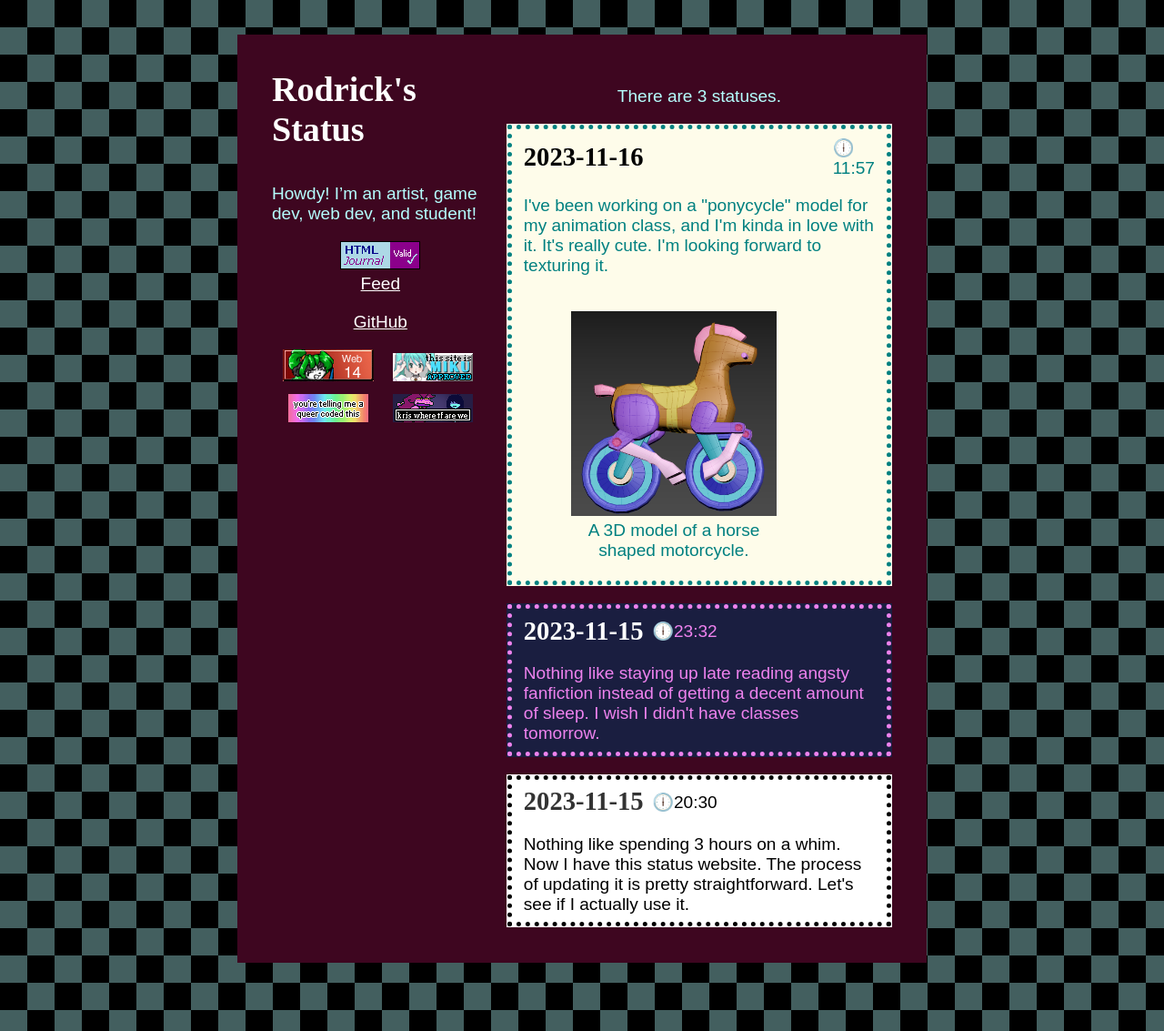
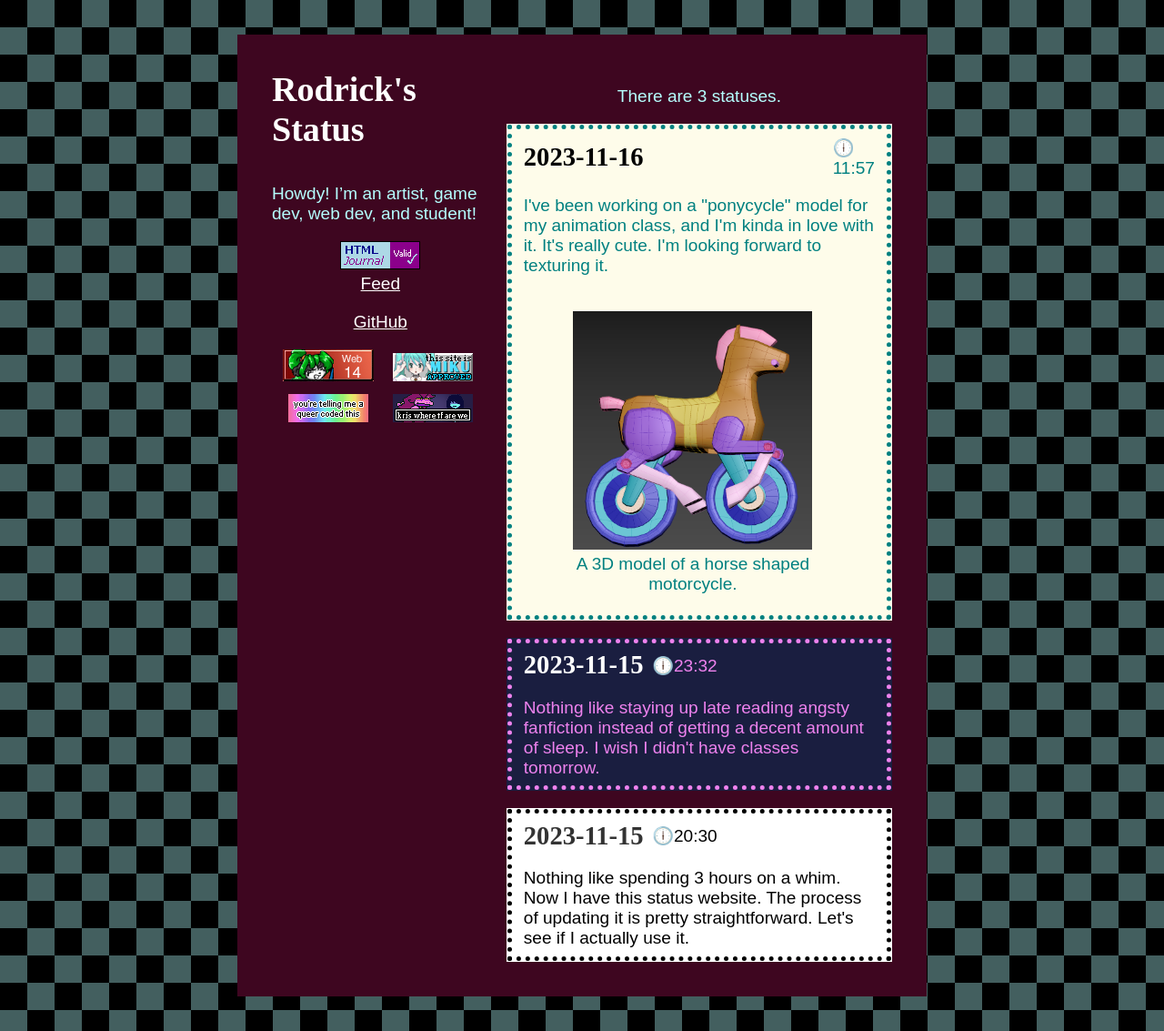
Before and after one commit to RodFireProductions/Status, a Jekyll site: the page built from site/index.md, in a window 1280 px wide. Shown: the whole page at 91% size. Built offline with Jekyll 4.4.1, drawn with Linux system fonts in a browser that asks for light colours.

Commit message:
Update main.css

```diff
--- a/site/src/css/main.css
+++ b/site/src/css/main.css
@@ -178,6 +178,10 @@ article {
     margin: 5px 0;
 }
 
+figure {
+	width: calc(100%  - 2em);
+}
+
 figure img {
     width: 90%;
     display: block;
```
